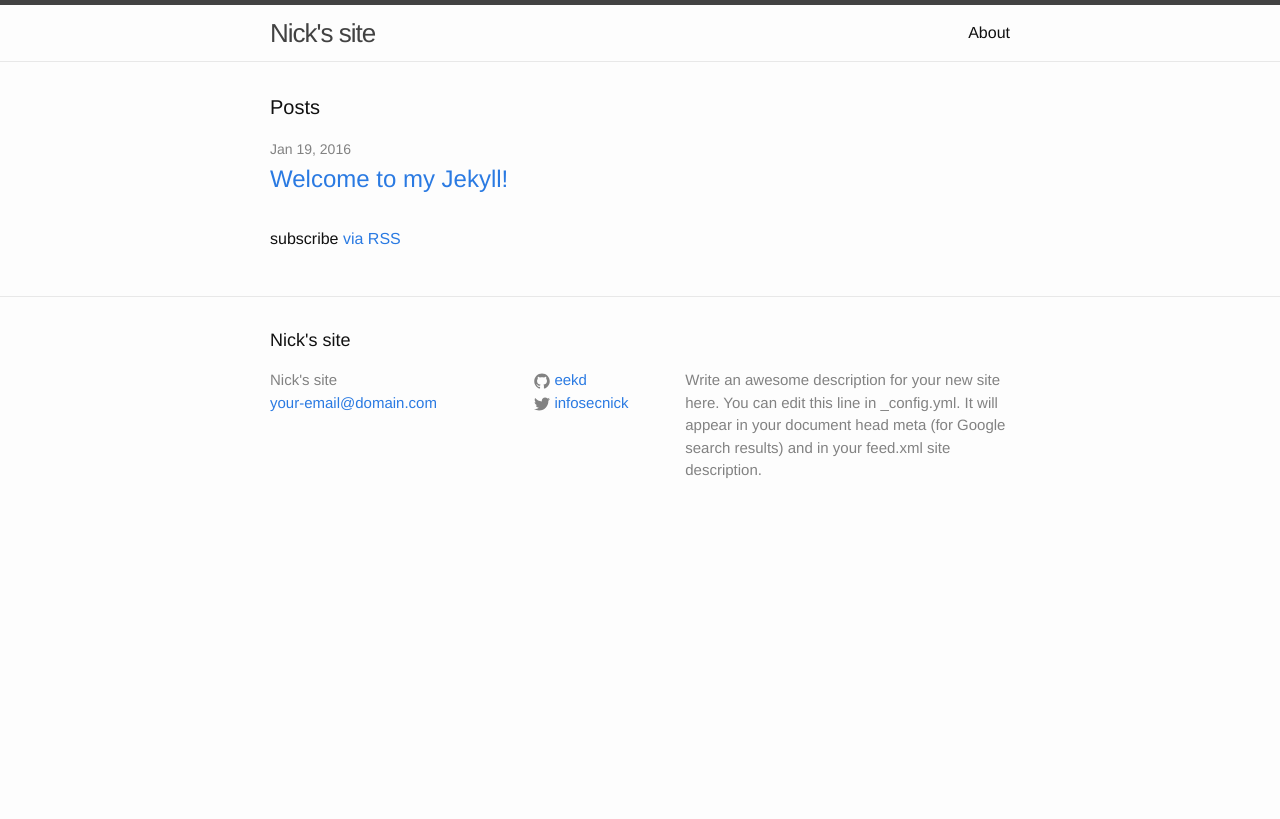
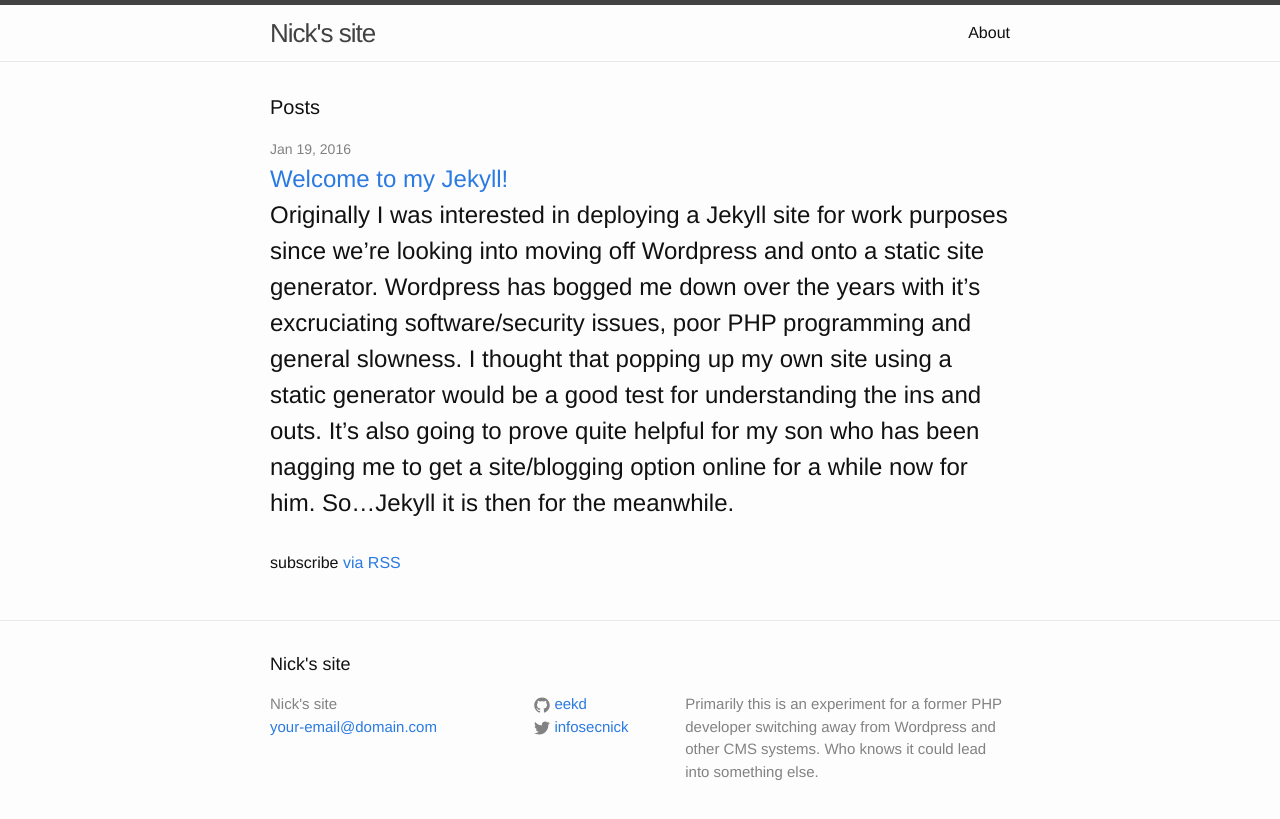
Before and after one commit to eekd/eekdomains, a Jekyll site: the page built from index.html, in a window 1280 px wide. Shown: the top 819 px of the page. Built offline with Jekyll 4.4.1, drawn with Linux system fonts in a browser that asks for light colours.

```diff
--- /dev/null
+++ b/CNAME
@@ -0,0 +1 @@
+www.eekdomains.com
--- a/_config.yml
+++ b/_config.yml
@@ -9,13 +9,13 @@
 title: Nick's site
 email: your-email@domain.com
 description: > # this means to ignore newlines until "baseurl:"
-  Write an awesome description for your new site here. You can edit this
-  line in _config.yml. It will appear in your document head meta (for
-  Google search results) and in your feed.xml site description.
+  Primarily this is an experiment for a former PHP developer switching away from
+  Wordpress and other CMS systems. Who knows it could lead into something else.
 baseurl: "/eekdomains/" # the subpath of your site, e.g. /blog
 url: "http://eekd.github.io" # the base hostname & protocol for your site
 twitter_username: infosecnick
 github_username:  eekd
 
+
 # Build settings
 markdown: kramdown
--- a/index.html
+++ b/index.html
@@ -13,6 +13,7 @@ layout: default
 
         <h2>
           <a class="post-link" href="{{ post.url | prepend: site.baseurl }}">{{ post.title }}</a>
+          {{ post.excerpt }}
         </h2>
       </li>
     {% endfor %}
```
